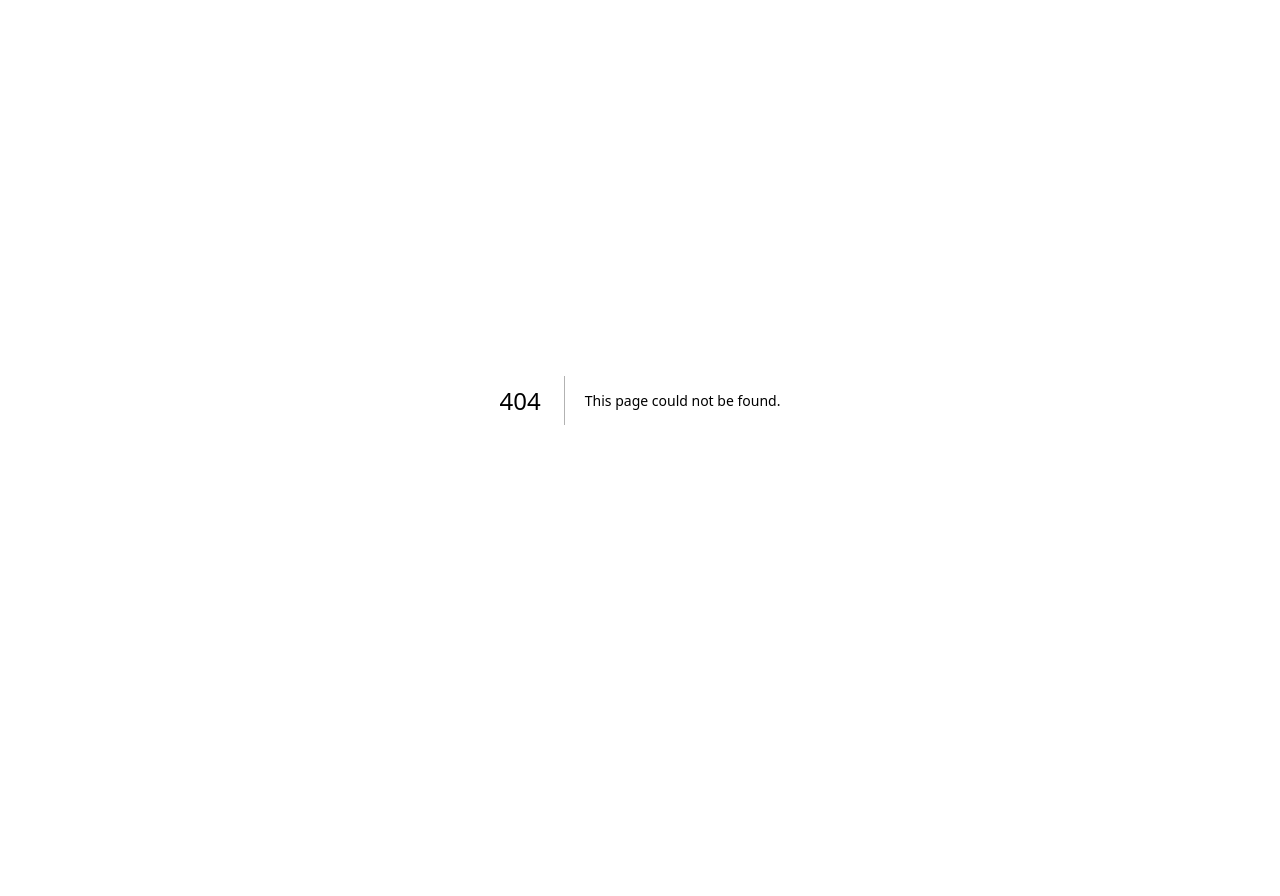
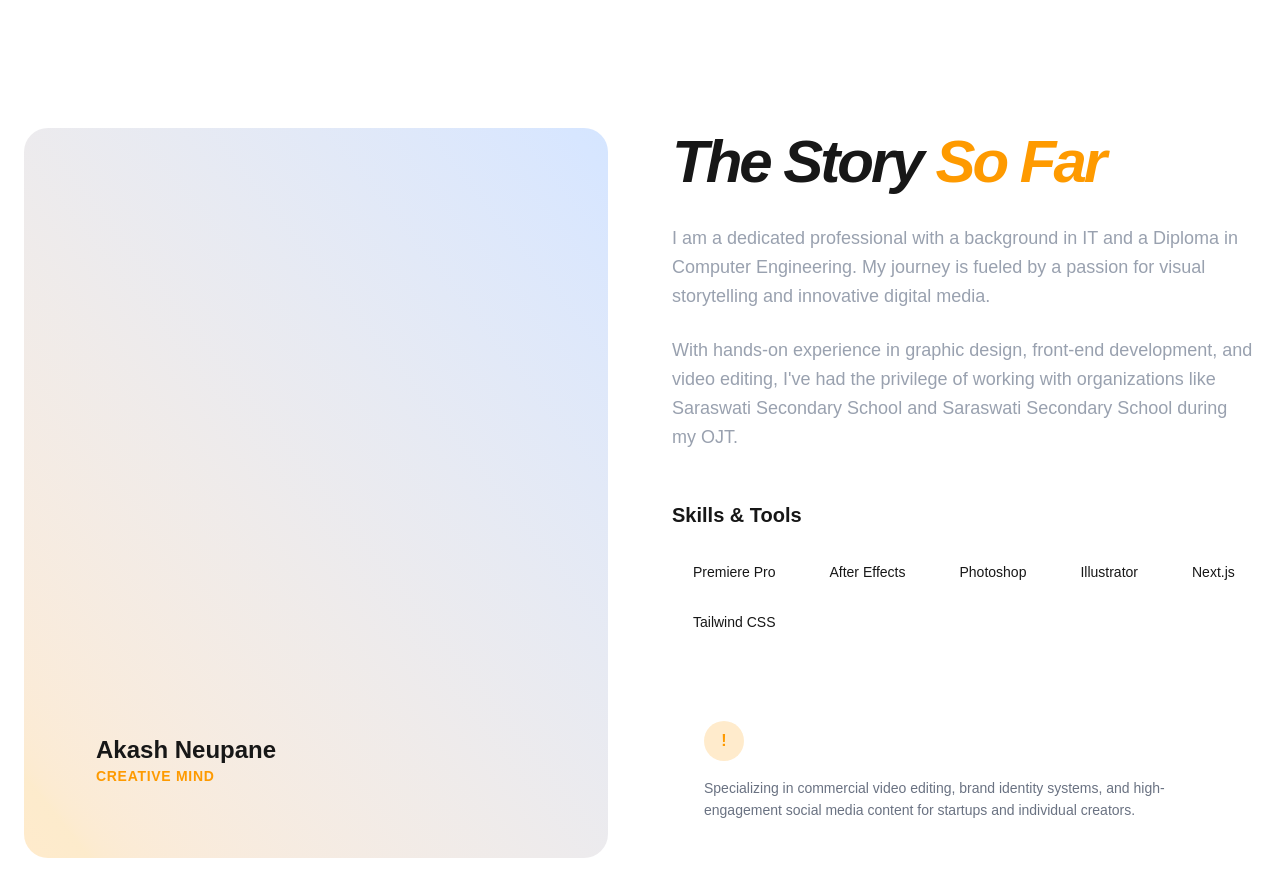
Before and after one commit to akkinyu2002/Boring-Projects-Just-to-be-active-, a Next.js app: page /about in a window 1280 px wide. Before the commit this address had no page. Shown: the top 896 px of the page. Before the commit the page ends 800 px from the top, so only its background shows below. Built offline with nearby package versions, Linux system fonts and the light colour scheme.

Commit message:
ui: my story! about page is lookin' sharp

```diff
--- /dev/null
+++ b/app/about/page.tsx
@@ -0,0 +1,65 @@
+import { motion } from "framer-motion";
+
+export default function AboutPage() {
+    const skills = ["Premiere Pro", "After Effects", "Photoshop", "Illustrator", "Next.js", "Tailwind CSS"];
+
+    return (
+        <div className="pt-32 pb-24 min-h-screen">
+            <div className="container mx-auto px-6">
+                <div className="flex flex-col md:flex-row gap-16 items-center">
+                    {/* Image placeholder */}
+                    <div className="w-full md:w-1/2">
+                        <div className="relative aspect-[4/5] rounded-3xl overflow-hidden glass-card group">
+                            {/* Replace with real image later */}
+                            <div className="absolute inset-0 bg-gradient-to-tr from-amber-500/20 to-blue-500/20" />
+                            <div className="absolute bottom-10 left-10 p-8 glass-card rounded-2xl">
+                                <h3 className="text-2xl font-bold font-space">Akash Neupane</h3>
+                                <p className="text-amber-500 text-sm font-semibold tracking-wider">CREATIVE MIND</p>
+                            </div>
+                        </div>
+                    </div>
+
+                    <div className="w-full md:w-1/2">
+                        <h1 className="text-4xl md:text-6xl font-bold font-space tracking-tighter mb-8 italic">
+                            The Story <span className="text-amber-500">So Far</span>
+                        </h1>
+
+                        <div className="space-y-6 text-gray-400 leading-relaxed text-lg">
+                            <p>
+                                I am a dedicated professional with a background in IT and a Diploma in Computer Engineering. My journey is fueled by a passion for visual storytelling and innovative digital media.
+                            </p>
+                            <p>
+                                With hands-on experience in graphic design, front-end development, and video editing, I've had the privilege of working with organizations like Saraswati Secondary School and Saraswati Secondary School during my OJT.
+                            </p>
+                        </div>
+
+                        <div className="mt-12">
+                            <h3 className="text-xl font-bold font-space mb-6 flex items-center">
+                                Skills & Tools <div className="ml-4 h-px flex-grow bg-white/10" />
+                            </h3>
+                            <div className="flex flex-wrap gap-3">
+                                {skills.map(skill => (
+                                    <span key={skill} className="px-5 py-2 rounded-xl bg-white/5 border border-white/5 text-sm hover:border-amber-500/50 transition-colors">
+                                        {skill}
+                                    </span>
+                                ))}
+                            </div>
+                        </div>
+
+                        <div className="mt-12 p-8 glass-card rounded-3xl">
+                            <div className="flex items-center space-x-4 mb-4">
+                                <div className="w-10 h-10 rounded-full bg-amber-500/20 flex items-center justify-center text-amber-500 font-bold">
+                                    !
+                                </div>
+                                <h4 className="font-bold font-space text-white">Experience Focus</h4>
+                            </div>
+                            <p className="text-sm text-gray-500 leading-relaxed">
+                                Specializing in commercial video editing, brand identity systems, and high-engagement social media content for startups and individual creators.
+                            </p>
+                        </div>
+                    </div>
+                </div>
+            </div>
+        </div>
+    );
+}
```
